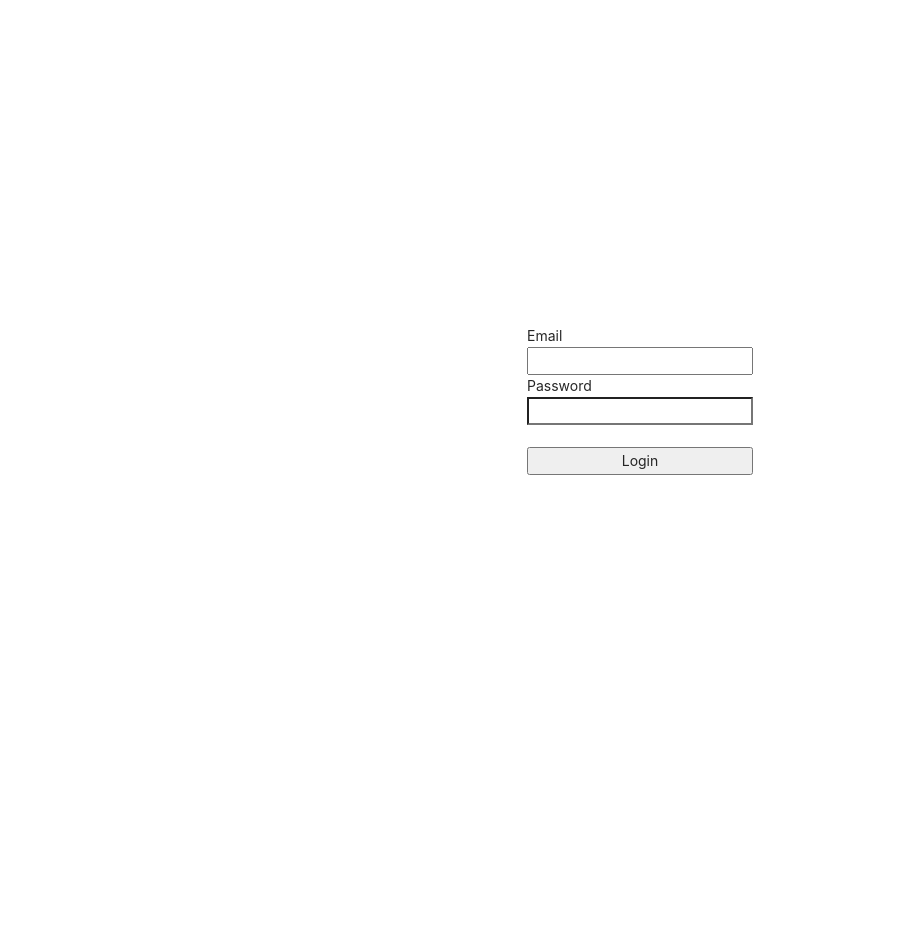
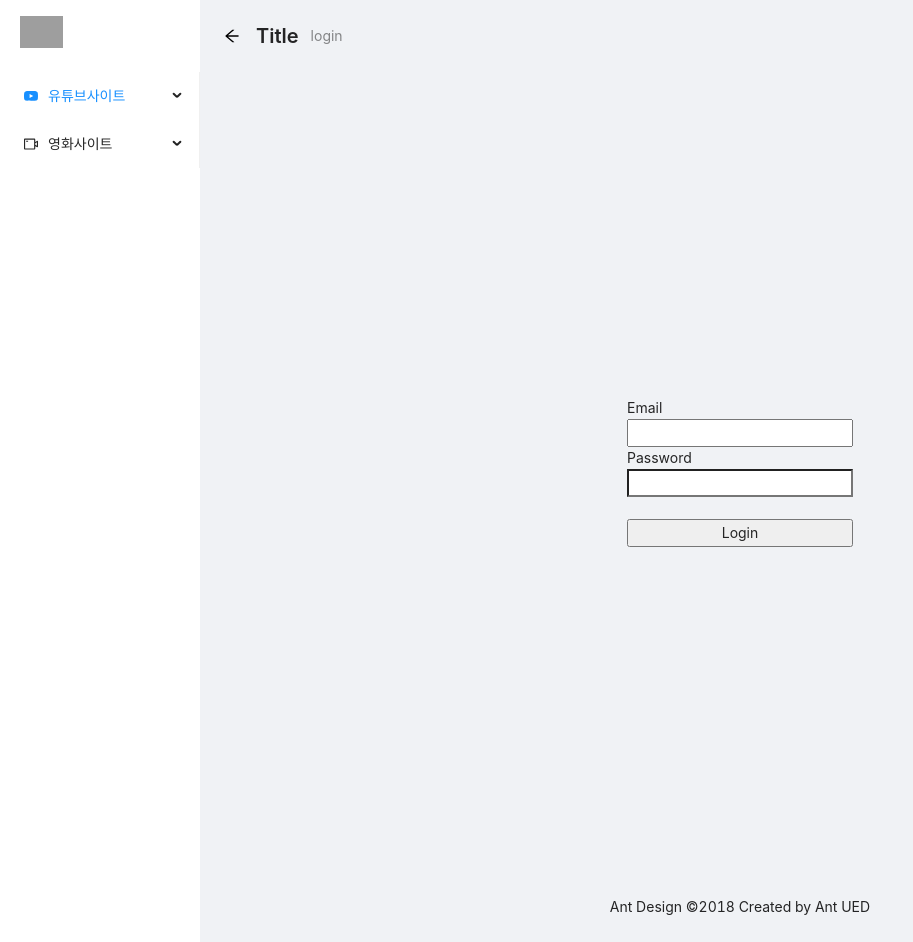
Before and after one commit to yoo-minho/boiler-plate, a React (Create React App) app in the folder client/my_react/: page /login in a window 1280 px wide. Shown: the whole page, without its empty margins (0-913 px from the left). Before the commit the page ends 800 px from the top, so only its background shows below. Built offline with nearby package versions, Linux system fonts and the light colour scheme; no server answers; grey boxes are pictures that could not be loaded.

Commit message:
디자인을 입힌다는것은 어려운 것이다

```diff
--- a/client/my_react/src/components/views/FavoritePage/FavoritePage.js
+++ b/client/my_react/src/components/views/FavoritePage/FavoritePage.js
@@ -3,6 +3,7 @@ import './favorite.css'
 import Axios from 'axios'
 import {Popover} from 'antd'
 import {IMG_BASE_URL} from '../../../Config'
+import NavBar from '../NavBar/NavBar'
 
 function FavoritePage() {
 
@@ -66,6 +67,7 @@ function FavoritePage() {
     })
 
     return (
+        <NavBar content={
             <div style={{width:'85%', margin:'3rem auto'}}>
                 <h2> Favorite Movies </h2>
                 <hr />
@@ -83,6 +85,7 @@ function FavoritePage() {
                     </tbody>
                 </table>
             </div>
+        }></NavBar>
     )
 }
 
--- a/client/my_react/src/components/views/LoginPage/LoginPage.js
+++ b/client/my_react/src/components/views/LoginPage/LoginPage.js
@@ -2,6 +2,7 @@ import React, { useState } from 'react'
 import {useDispatch} from 'react-redux'
 import {loginUser} from '../../../_actions/user_action'
 import { withRouter } from 'react-router-dom'
+import NavBar from '../NavBar/NavBar'
 
 function LoginPage(props) {
 
@@ -38,6 +39,7 @@ function LoginPage(props) {
     }
 
     return (
+        <NavBar content={
             <div style={{
                 display:'flex', justifyContent:'center', alignItems:'center'
                 , width : '100%', height: '100vh'
@@ -56,6 +58,7 @@ function LoginPage(props) {
                     </button>
                 </form>
             </div>
+        }></NavBar>
     )
 }
 
--- a/client/my_react/src/components/views/MovieDetail/MovieDetail.js
+++ b/client/my_react/src/components/views/MovieDetail/MovieDetail.js
@@ -6,6 +6,7 @@ import GridCards from '../commons/GridCards'
 import { Row } from 'antd'
 import MovieInfo from './Sections/MovieInfo'
 import Favorite from './Sections/Favorite'
+import NavBar from '../NavBar/NavBar'
 
 function MovieDetail(props) {
 
@@ -39,6 +40,7 @@ function MovieDetail(props) {
     }
 
     return (
+        <NavBar content={
             <div>
 
                 {/*Header*/}
@@ -94,6 +96,7 @@ function MovieDetail(props) {
 
 
             </div>
+        }></NavBar>
     )
 }
 
--- a/client/my_react/src/components/views/MoviePage/MoviePage.js
+++ b/client/my_react/src/components/views/MoviePage/MoviePage.js
@@ -3,6 +3,7 @@ import {API_URL, API_KEY, IMG_BASE_URL} from '../../../Config'
 import MainImage from './Sections/MainImage'
 import GridCards from '../commons/GridCards'
 import { Row } from 'antd'
+import NavBar from '../NavBar/NavBar'
 
 function MoviePage(props) {
 
@@ -35,6 +36,7 @@ function MoviePage(props) {
     }
 
     return (
+        <NavBar content={
             <div style={{width:'100%', margin:'0'}}>
 
                 {/*메인이미지*/
@@ -72,6 +74,7 @@ function MoviePage(props) {
                 </div>
 
             </div>
+        }></NavBar>
     )
 }
 
--- a/client/my_react/src/components/views/NavBar/NavBar.css
+++ b/client/my_react/src/components/views/NavBar/NavBar.css
@@ -1,7 +1,7 @@
 #logo {
     line-height: 64px;
     padding-left: 20px;
-    color: rgba(0,0,0,.85);
+    color: rgba(256,256,256,.85);
 }
 
 #logo img {
--- a/client/my_react/src/components/views/NavBar/NavBar.js
+++ b/client/my_react/src/components/views/NavBar/NavBar.js
@@ -1,17 +1,10 @@
-import React, {useState} from 'react'
+import React from 'react'
 import './NavBar.css'
-import { Layout, Menu, Typography, Switch, Divider } from 'antd';
-import { Link, withRouter, useHistory  } from 'react-router-dom'
+import { Layout, Menu, Typography, PageHeader } from 'antd';
+import { Link, withRouter } from 'react-router-dom'
 import {
-  DesktopOutlined,
-  PieChartOutlined,
-  MailOutlined,
-  CalendarOutlined,
-  AppstoreOutlined,
-  SettingOutlined,
   VideoCameraOutlined,
   YoutubeFilled,
-  LinkOutlined,
   createFromIconfontCN
 } from '@ant-design/icons';
 
@@ -22,17 +15,11 @@ const { Header, Content, Footer, Sider } = Layout;
 
 const IconFont = createFromIconfontCN({
   scriptUrl: [
-    '//at.alicdn.com/t/font_1883371_ng2qv2ds0zj.js'
+    '//at.alicdn.com/t/font_1883371_ll8x609dn1l.js'
   ],
 });
 
 function NavBar(props) {
-
-    if(window.location.pathname === "/"){
-        localStorage.setItem('menuKey','1');
-    } else {
-      //done
-    }
 
     const getContent = props.content;
 
@@ -40,74 +27,46 @@ function NavBar(props) {
 
     const headerTitle = pathName === "" ? "Home" : pathName;
 
-    const menuClick = (key) => {
-        localStorage.setItem('menuKey',key);
-        let redirectUrl = '';
-        if(key === '1'){
-            redirectUrl = '/';
-        } else if (key === '2'){
-            redirectUrl = '/subscription';
-        }
-        props.history.push(redirectUrl);
+    const menuClick = (e) => {
+        localStorage.setItem('menuKey', e.key);
+        props.history.push(e.item.props.link);
     }
-
 
     return (
         <Layout style={{ minHeight: '100vh' }}>
 
-          <Sider theme="light" width="70">
+          <Sider theme="light" width="200">
             <Link to="/">
               <h1>
                 <div id="logo">
-                  <img alt="logo" src="https://gw.alipayobjects.com/zos/rmsportal/KDpgvguMpGfqaHPjicRK.svg"/>
+                  <img alt="logo" src="//lh6.googleusercontent.com/-VZcrkhIIQZE/AAAAAAAAAAI/AAAAAAAAAAA/AMZuuckibbvkRZJPYnB6okBxGNqPEQNR1g/s88-c-k-c0x00ffffff-no-rj-mo/photo.jpg"/>
                 </div>
               </h1>
             </Link>
             <Menu
-              defaultSelectedKeys={localStorage.getItem('menuKey')}
-              defaultOpenKeys={['sub1']}
+              defaultSelectedKeys={localStorage.getItem('menuKey') ? localStorage.getItem('menuKey') : '1'}
               mode='inline'
               theme='light'
             >
-              <Menu.Item key="1" icon={<YoutubeFilled />} onClick={()=> menuClick('1')}></Menu.Item>
-              <Menu.Item key="2" icon={<VideoCameraOutlined />} onClick={()=> menuClick('2')}></Menu.Item>
-              <Menu.Item key="3" icon={<IconFont type="icondingwei"/>} onClick={()=> props.history.push('/subscription')}></Menu.Item>
-              <Menu.Item key="4" icon={<SettingOutlined/>} onClick={()=> props.history.push('/subscription')}></Menu.Item>
+              <SubMenu key="sub1" icon={<YoutubeFilled />} title="유튜브사이트">
+                <Menu.Item key="1" link="/" onClick={menuClick} title="홈">홈</Menu.Item>
+                <Menu.Item key="2" link="/subscription" onClick={menuClick}>구독</Menu.Item>
+                <Menu.Item key="3" link="/video/upload" onClick={menuClick}>업로드</Menu.Item>
+              </SubMenu>
+              <SubMenu key="sub2" icon={<VideoCameraOutlined />} title="영화사이트">
+                <Menu.Item key="4" link="/movie" onClick={menuClick} title="홈">홈</Menu.Item>
+                <Menu.Item key="5" link="/favorite" onClick={menuClick}>즐겨찾기</Menu.Item>
+              </SubMenu>
             </Menu>
           </Sider>
-{/*
-          <Sider theme="dark">
-              <Link to="/">
-                <h1>
-                  <a id="logo">
-                    <img alt="logo" src="https://gw.alipayobjects.com/zos/rmsportal/KDpgvguMpGfqaHPjicRK.svg"/>
-                    <span>PLATE</span></a>
-                </h1>
-              </Link>
-              <Menu
-                defaultSelectedKeys={['1']}
-                defaultOpenKeys={['sub1']}
-                mode='inline'
-                theme='dark'
-              >
-                <Menu.Item key="1" icon={<MailOutlined />}>
-                  READ ME
-                </Menu.Item>
-                <Menu.Item key="2" icon={<MailOutlined />}>
-                  VIDEO-WORLD
-                </Menu.Item>
-              </Menu>
-              <Menu theme='dark' mode="inline">
-                <Menu.Item key="1" icon={<PieChartOutlined />}><Link to="/">YOUTUBE</Link></Menu.Item>
-                <Menu.Item key="2" icon={<DesktopOutlined />}><Link to="/subscription">Subscription</Link></Menu.Item>
-              </Menu>
-</Sider>*/}
 
           <Layout className="site-layout">
-
-            <Header className="site-layout-background" style={{ padding: 0 }}>
-              <Title level={2} style={{color:'white', lineHeight:2}}>{headerTitle}</Title>
-            </Header>
+            <PageHeader
+              className="site-page-header"
+              onBack={() => null}
+              title="Title"
+              subTitle={headerTitle}
+            />
             <Content style={{ margin: '0 16px' }}>
               {getContent}
             </Content>
--- a/client/my_react/src/components/views/RegisterPage/RegisterPage.js
+++ b/client/my_react/src/components/views/RegisterPage/RegisterPage.js
@@ -2,6 +2,7 @@ import React, { useState } from 'react'
 import { useDispatch } from 'react-redux'
 import { registerUser } from '../../../_actions/user_action'
 import { withRouter } from 'react-router-dom'
+import NavBar from '../NavBar/NavBar'
 
 function RegisterPage(props) {
 
@@ -54,6 +55,7 @@ function RegisterPage(props) {
     }
 
     return (
+        <NavBar content={
             <div style={{
                 display:'flex', justifyContent:'center', alignItems:'center'
                 , width : '100%', height: '100vh'
@@ -80,6 +82,7 @@ function RegisterPage(props) {
 
                 </form>
             </div>
+        }></NavBar>
     )
 }
 
--- a/client/my_react/src/components/views/VideoDetailPage/VideoDetailPage.js
+++ b/client/my_react/src/components/views/VideoDetailPage/VideoDetailPage.js
@@ -6,6 +6,7 @@ import SideVideo from './Sections/SideVideo'
 import Subscriber from './Sections/Subscriber'
 import Comment from './Sections/Comment'
 import LikeDislikes from './Sections/LikeDislikes'
+import NavBar from '../NavBar/NavBar'
 
 function VideoDetailPage(props) {
 
@@ -52,6 +53,7 @@ function VideoDetailPage(props) {
         const subscribeButton = VideoDetail.writer._id !== localStorage.getItem('userId') && <Subscriber userTo={VideoDetail.writer._id} />
 
         return (
+            <NavBar content={
                 <Row gutter={[16, 16]}>
                     <Col lg={18} xs={24}>
                         <div style={{width:'100%', padding:'3rem 4rem'}}>
@@ -80,10 +82,13 @@ function VideoDetailPage(props) {
                         <SideVideo />
                     </Col>
                 </Row>
+            }></NavBar>
         )
     } else {
         return (
+            <NavBar content={
                 <div>로딩중</div>
+            }></NavBar>
         )
     }
 
--- a/client/my_react/src/components/views/VideoUploadPage/VideoUploadPage.js
+++ b/client/my_react/src/components/views/VideoUploadPage/VideoUploadPage.js
@@ -5,6 +5,7 @@ import Dropzone from 'react-dropzone'
 import Axios from 'axios'
 import { useSelector } from 'react-redux';
 import { withRouter } from 'react-router-dom'
+import NavBar from '../NavBar/NavBar'
 
 const { TextArea } = Input;
 const { Title } = Typography;
@@ -122,6 +123,7 @@ function VideoUploadPage(props) {
     }
 
     return (
+        <NavBar content={
             <div style={{maxWidth:'700px', margin:'2rem auto'}}>
                 <div style = {{ textAlign:'center', marginBottom:'2rem'}}>
                     <Title level={2}>Upload Video</Title>
@@ -191,6 +193,7 @@ function VideoUploadPage(props) {
                 </Form>
 
             </div>
+        }></NavBar>
     )
 }
 
```
Lines whose indentation alone changed are shown as unchanged.
